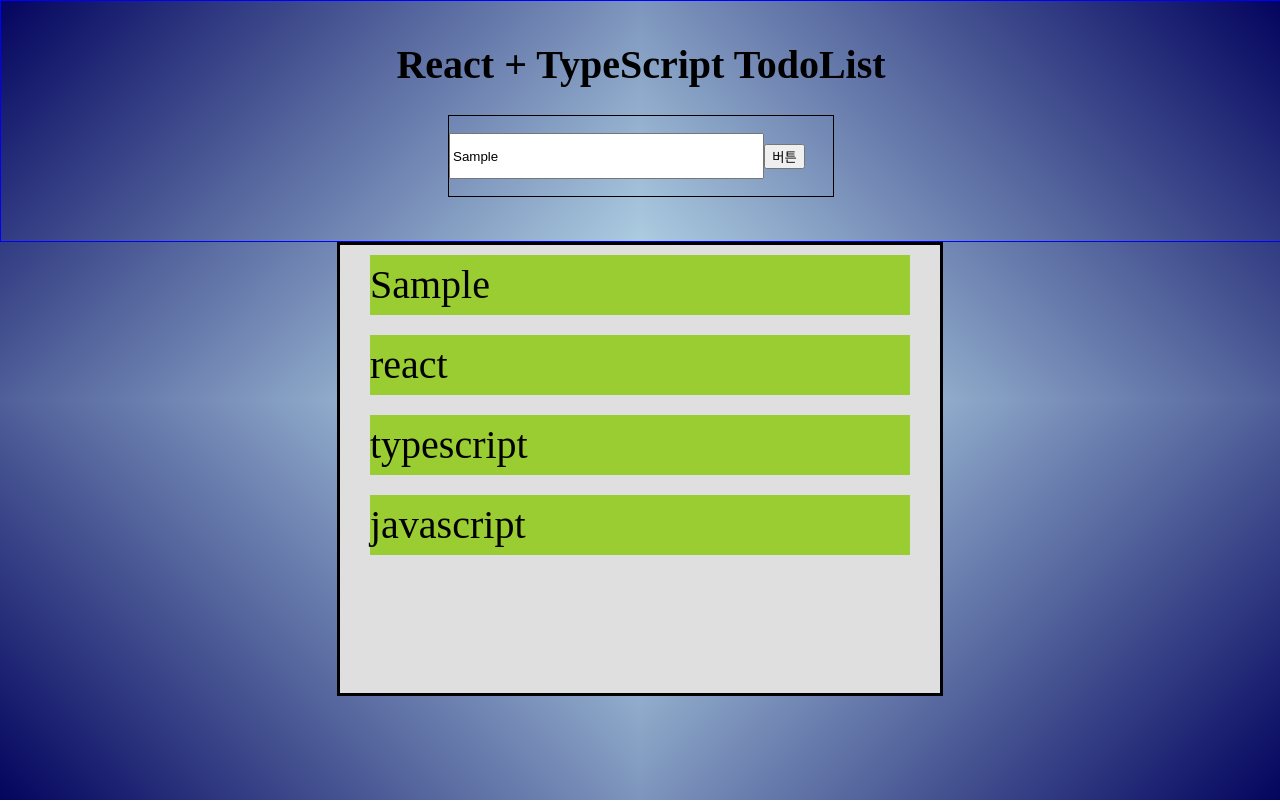
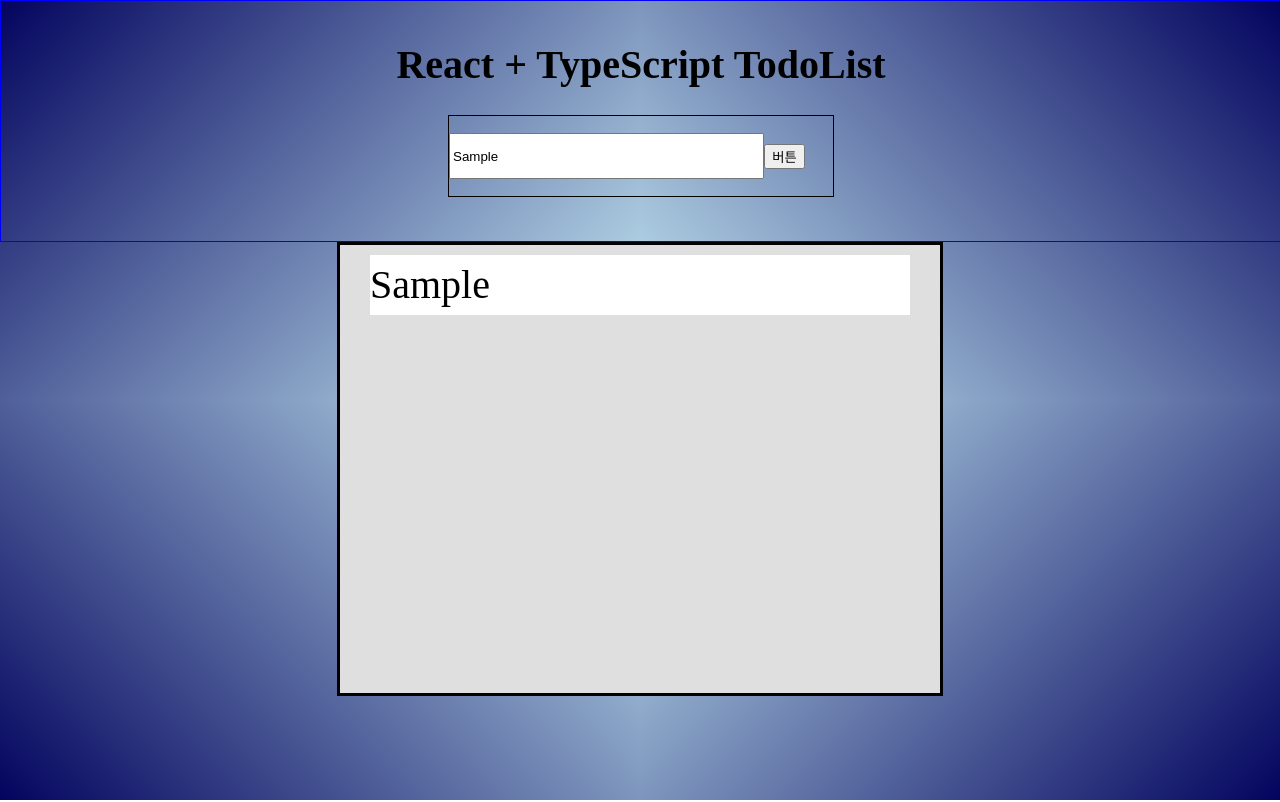
Before and after one commit to insidelamp/typescript_todolist, a React (Create React App) app: page / in a window 1280 px wide. Both pictures are taken after typing "Sample" into the empty fields and a click on the button "버튼". Built offline with nearby package versions, Linux system fonts and the light colour scheme.

Commit message:
기본데이터 삭제 및 컴포넌트 분할, 삭제 기능 추가

```diff
--- a/src/App.tsx
+++ b/src/App.tsx
@@ -1,51 +1,38 @@
 import React, { useState, useEffect } from "react";
-import TopSpace from "./components/TopSpace";
-import DownSpace from "./components/DownSpace";
+import TopSpace from "./pages/TopSpace";
+import DownSpace from "./pages/DownSpace";
 import styled from "styled-components";
-import { initialState } from "./components/Data";
-
-// export interface FormValue {
-//   id: number;
-//   text: string;
-// }
 
 export interface FormValue {
   id: number;
   text: string;
+  checkHover: boolean;
 }
 
 export interface ValueProps {
   fetData: FormValue[];
+  setFetData: any;
   setCount: React.Dispatch<React.SetStateAction<number>>;
-  lengthCount: number;
-  setLengthCount: React.Dispatch<React.SetStateAction<number>>;
 }
 
 function App() {
-  const [fetData, setFetData] = useState(initialState);
+  const [fetData, setFetData] = useState([]);
   const [count, setCount] = useState<number>(0);
-  const [lengthCount, setLengthCount] = useState<number>(initialState.length);
-  let fetchData = initialState;
   useEffect(() => {
     if (localStorage.getItem("text") !== null) {
-      let storageArray = JSON.parse(localStorage.getItem("text") || "");
-      setFetData([...storageArray, ...fetchData]);
+      let fetchData = JSON.parse(localStorage.getItem("text") || "");
+      console.log(fetchData);
+      setFetData(fetchData);
     }
   }, [count]);
 
   return (
     <Wrapper>
-      <TopSpace
-        fetData={fetData}
-        setCount={setCount}
-        lengthCount={lengthCount}
-        setLengthCount={setLengthCount}
-      />
+      <TopSpace fetData={fetData} setFetData={setFetData} setCount={setCount} />
       <DownSpace
         fetData={fetData}
+        setFetData={setFetData}
         setCount={setCount}
-        lengthCount={lengthCount}
-        setLengthCount={setLengthCount}
       />
       <A />
       <A className="rightTop" />
--- /dev/null
+++ b/src/components/Contents.tsx
@@ -0,0 +1,66 @@
+import React, { useState } from "react";
+import { FormValue, ValueProps } from "../App";
+import styled from "styled-components";
+import { RiDeleteBin5Line } from "react-icons/ri";
+
+interface ContentType {
+  id: number;
+  text: string;
+  checkHover: boolean;
+  deleteFunc: (id: number) => void;
+  overFunc: (id: number) => void;
+  leaveFunc: (id: number) => void;
+}
+
+const Contents: React.FC<ContentType> = ({
+  id,
+  text,
+  checkHover,
+  deleteFunc,
+  leaveFunc,
+  overFunc,
+}) => {
+  return (
+    <Wrapper
+      key={id}
+      onMouseOver={() => overFunc(id)}
+      onMouseLeave={() => leaveFunc(id)}
+      checkHover={checkHover}
+    >
+      <Content> {text}</Content>
+      <Btn className="hoverDisplay">
+        <RiDeleteBin5Line onClick={() => deleteFunc(id)} />
+      </Btn>
+    </Wrapper>
+  );
+};
+interface PropsStyled {
+  checkHover: boolean;
+}
+const Wrapper = styled.div<PropsStyled>`
+  width: 90%;
+  height: 60px;
+  font-size: 40px;
+  color: black;
+  margin: 10px 0px;
+  background-color: white;
+  display: flex;
+  justify-content: space-between;
+  align-items: center;
+  & > .hoverDisplay {
+    display: ${(props) => (props.checkHover ? "contents" : "none")};
+  }
+`;
+const Content = styled.div`
+  width: 90%;
+`;
+
+const Btn = styled.button`
+  width: 10%;
+  height: 100%;
+  font-size: 30px;
+  background-color: transparent;
+  border: none;
+`;
+
+export default Contents;
--- a/src/components/Data.tsx
+++ /dev/null
@@ -1,5 +0,0 @@
-export const initialState = [
-  { id: 1, text: "react" },
-  { id: 2, text: "typescript" },
-  { id: 3, text: "javascript" },
-];
--- a/src/components/DownSpace.tsx
+++ /dev/null
@@ -1,48 +0,0 @@
-import React from "react";
-import styled from "styled-components";
-import { FormValue, ValueProps } from "../App";
-
-//RiDeleteBin5Line
-const DownSpace: React.FC<ValueProps> = ({ fetData, setCount }) => {
-  return (
-    <Wrapper>
-      <DownWrapper>
-        {fetData?.map((data) => (
-          <DataContent key={data.id}>{data.text}</DataContent>
-        ))}
-      </DownWrapper>
-    </Wrapper>
-  );
-};
-const Wrapper = styled.div`
-  width: 100%;
-  height: 70%;
-  z-index: 2;
-  position: relative;
-  display: flex;
-  justify-content: center;
-`;
-const DownWrapper = styled.div`
-  width: 600px;
-  height: 80%;
-  margin-left: auto;
-  margin-right: auto;
-  border: 3px solid black;
-  background-color: #dfdfdf;
-  display: flex;
-  flex-direction: column;
-  align-items: center;
-`;
-
-const DataContent = styled.div`
-  width: 90%;
-  height: 60px;
-  font-size: 40px;
-  color: black;
-  margin: 10px 0px;
-  background-color: yellowgreen;
-  display: flex;
-  justify-content: space-between;
-  align-items: center;
-`;
-export default DownSpace;
--- /dev/null
+++ b/src/pages/DownSpace.tsx
@@ -0,0 +1,103 @@
+import React, { useState } from "react";
+import styled from "styled-components";
+import { ValueProps } from "../App";
+import Contents from "../components/Contents";
+
+//RiDeleteBin5Line
+const DownSpace: React.FC<ValueProps> = ({ fetData, setFetData }) => {
+  const deleteFunc = (id: number) => {
+    setFetData(fetData.filter((el) => el.id !== id));
+  };
+  console.log(fetData);
+  const overFunc = (item: number) => {
+    let filterData = fetData.filter((el) => el.id === item);
+    let indexData = fetData.findIndex((data) => data.id === filterData[0].id);
+    if (indexData === 0) {
+      setFetData([
+        // ...fetData.slice(indexData, indexData + 1),
+        {
+          id: filterData[0].id,
+          text: filterData[0].text,
+          checkHover: !filterData[0].checkHover,
+        },
+        ...fetData.slice(indexData + 1, fetData.length),
+      ]);
+    } else {
+      setFetData([
+        ...fetData.slice(0, indexData),
+        {
+          id: filterData[0].id,
+          text: filterData[0].text,
+          checkHover: !filterData[0].checkHover,
+        },
+        ...fetData.slice(indexData + 1, fetData.length),
+      ]);
+    }
+    // setFetData()
+  };
+  const leaveFunc = (item: number) => {
+    let filterData = fetData.filter((el) => el.id === item);
+    let indexData = fetData.findIndex((data) => data.id === filterData[0].id);
+    if (indexData === 0) {
+      setFetData([
+        // ...fetData.slice(indexData, indexData + 1),
+        {
+          id: filterData[0].id,
+          text: filterData[0].text,
+          checkHover: !filterData[0].checkHover,
+        },
+        ...fetData.slice(indexData + 1, fetData.length),
+      ]);
+    } else {
+      setFetData([
+        ...fetData.slice(0, indexData),
+        {
+          id: filterData[0].id,
+          text: filterData[0].text,
+          checkHover: !filterData[0].checkHover,
+        },
+        ...fetData.slice(indexData + 1, fetData.length),
+      ]);
+    }
+    // setFetData()
+  };
+
+  return (
+    <Wrapper>
+      <DownWrapper>
+        {fetData?.map((data) => (
+          <Contents
+            key={data.id}
+            id={data.id}
+            text={data.text}
+            checkHover={data.checkHover}
+            deleteFunc={deleteFunc}
+            overFunc={overFunc}
+            leaveFunc={leaveFunc}
+          />
+        ))}
+      </DownWrapper>
+    </Wrapper>
+  );
+};
+const Wrapper = styled.div`
+  width: 100%;
+  height: 70%;
+  z-index: 2;
+  position: relative;
+  display: flex;
+  justify-content: center;
+`;
+const DownWrapper = styled.div`
+  width: 600px;
+  height: 80%;
+  margin-left: auto;
+  margin-right: auto;
+  border: 3px solid black;
+  background-color: #dfdfdf;
+  display: flex;
+  flex-direction: column;
+  align-items: center;
+`;
+
+export default DownSpace;
--- a/src/components/TopSpace.tsx
+++ b/src/pages/TopSpace.tsx
@@ -1,40 +1,25 @@
-import React, { useEffect } from "react";
 import styled from "styled-components";
 import { BiSearch } from "react-icons/bi";
 import { AiOutlinePlusCircle } from "react-icons/ai";
 import { useForm, SubmitHandler } from "react-hook-form";
 import { FormValue, ValueProps } from "../App";
-import { initialState } from "../components/Data";
 
-interface FetchCount {
-  setCount: React.Dispatch<React.SetStateAction<number>>;
-}
-
-const TopSpace = ({
-  fetData,
-  setCount,
-  lengthCount,
-  setLengthCount,
-}: ValueProps) => {
+const TopSpace = ({ fetData, setFetData, setCount }: ValueProps) => {
   const { register, handleSubmit } = useForm<FormValue>();
-
   let dataItem = {};
   const submitFunc = (data: FormValue) => {
     setCount(Date.now());
     if (localStorage.getItem("text") !== null) {
       var original = JSON.parse(localStorage.getItem("text") || "");
+      console.log(original);
     }
-    if (lengthCount === 3) {
-      dataItem = { ...data, id: lengthCount + 1 };
-      setLengthCount(lengthCount + 2);
-    } else {
-      dataItem = { ...data, id: lengthCount };
-      setLengthCount(lengthCount + 1);
-    }
+
+    dataItem = { ...data, id: fetData.length + 1, checkHover: false };
     let newText = [dataItem];
     if (original) {
       newText = [dataItem, ...original];
     }
+
     localStorage.setItem("text", JSON.stringify(newText));
   };
 
```
